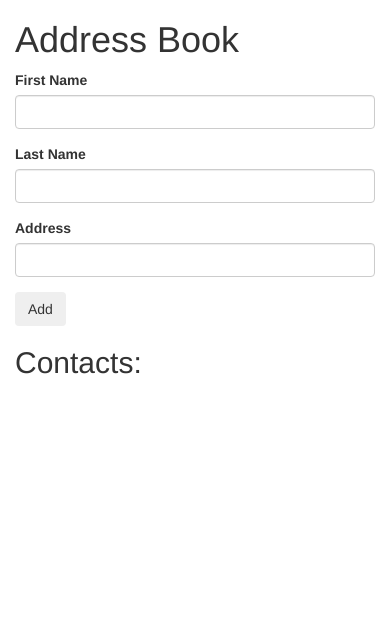
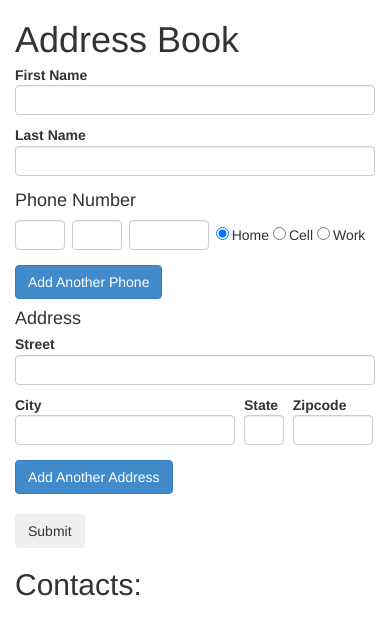
Before and after one commit to Bw00d/address_book, a plain HTML site: page index.html in a window 390 px wide. Drawn offline with Linux system fonts and the light colour scheme.

Commit message:
add another phone

```diff
--- a/css/styles.css
+++ b/css/styles.css
@@ -14,3 +14,56 @@
 .contact:hover {
   text-decoration: underline;
 }
+
+.form-group {
+  line-height: .75em;
+}
+
+.form-control {
+  height: 30px;
+  margin: 0px 0;
+}
+
+label {
+  margin-top: 0 !important;
+}
+
+/*.newphone input {
+  width: 114px;
+}*/
+
+#new-city {
+  width: 220px;
+}
+
+#new-state {
+  width: 40px;
+}
+
+#new-zipcode {
+  width: 80px;
+}
+
+.inline {
+  display: inline-block;
+}
+
+.padright {
+  margin-right: 5px;
+}
+
+.new-areacode {
+  width: 50px;
+}
+
+.new-exchange {
+  width: 50px;
+}
+
+.new-individual {
+  width: 80px;
+  margin-right: 25px;
+}
+#new-phoneNumbers input{
+  margin-right: 3px;
+}
--- a/index.html
+++ b/index.html
@@ -22,12 +22,52 @@
               <label for="new-last-name">Last Name</label>
               <input type="text" class="form-control" id="new-last-name">
             </div>
-            <div class="form-group">
-              <label for="new-address">Address</label>
-              <input type="text" class="form-control" id="new-address">
+
+            <div id="new-phoneNumbers">
+              <h4>Phone Number</h4>
+              <div class="newphone">
+
+                <div class="form-group inline">
+                  <input type="text" class="form-control inline new-areacode" >
+                  <input type="text" class="form-control inline new-exchange">
+                  <input type="text" class="form-control inline new-individual">
+
+                  <input type="radio" name="phoneType" value="home" checked="checked" />Home
+                  <input type="radio" name="phoneType" value="cell" />Cell
+                  <input type="radio" name="phoneType" value="work" />Work
+
+
+                </div>
+              </div>
+            </div>
+            <span class="btn btn-primary" id="add-phone">Add Another Phone</span>
+
+            <div id="new-addresses">
+              <h4>Address</h4>
+              <div class="new-address">
+                <div class="form-group">
+                  <label for="new-street">Street</label>
+                  <input type="text" class="form-control" id="new-street">
+                </div>
+                <div class="form-group inline padright">
+                  <label for="new-city">City</label>
+                  <input type="text" class="form-control" id="new-city">
+                </div>
+                <div class="form-group inline padright">
+                  <label for="new-state">State</label>
+                  <input type="text" class="form-control" id="new-state">
+                </div>
+                <div class="form-group inline">
+                  <label for="new-zipcode">Zipcode</label>
+                  <input type="text" class="form-control" id="new-zipcode">
+                </div>
+              </div>
+              <span class="btn btn-primary" id="add-address">Add Another Address</span>
+
             </div>
 
-            <button type="submit" id="add" class="btn">Add</button>
+
+            <br><button type="submit" id="add" class="btn">Submit</button>
           </form>
 
           <h2>Contacts:</h2>
--- a/js/scripts.js
+++ b/js/scripts.js
@@ -4,8 +4,57 @@ var Contact = {
   }
 };
 
+var Address = {
+  fullAddress: function() {
+  return this.street + ", " + this.city + ", " + this.state + " " + this.zip;
+  }
+};
+
+var PhoneNumber = {
+  phoneFormat: function() {
+    return "(" + this.areacode + ")" + this.exchange + "-" + this.individual;
+  }
+};
+
 $(document).ready(function() {
   var contactToEdit;
+
+   $("#add-address").click(function() {
+     $("#new-addresses").append('<h4>Address</h4>' +
+                                '<div class="new-address">' +
+                                  '<div class="form-group">' +
+                                    '<label for="new-street">Street</label>' +
+                                    '<input type="text" class="form-control" id="new-street">' +
+                                  '</div>' +
+                                  '<div class="form-group inline padright">' +
+                                    '<label for="new-city">City</label>' +
+                                    '<input type="text" class="form-control" id="new-city">' +
+                                  '</div>' +
+                                  '<div class="form-group inline padright">' +
+                                    '<label for="new-state">State</label>' +
+                                    '<input type="text" class="form-control" id="new-state">' +
+                                  '</div>' +
+                                  '<div class="form-group inline">' +
+                                    '<label for="new-zipcode">Zipcode</label>' +
+                                    '<input type="text" class="form-control" id="new-zipcode">' +
+                                  '</div>' +
+                                '</div>');
+  });
+
+  $('#add-phone').click(function() {
+    $('#new-phoneNumbers').append('<h4>Phone Number</h4>' +
+                                  '<div class="newphone">' +
+                                    '<div class="form-group inline">' +
+                                      '<input type="text" class="form-control inline new-areacode">' +
+                                      '<input type="text" class="form-control inline new-exchange">' +
+                                      '<input type="text" class="form-control inline new-individual">' +
+                                      '<input type="radio" name="phoneType" value="home" checked="checked" />Home' +
+                                      '<input type="radio" name="phoneType" value="cell" />Cell' +
+                                      '<input type="radio" name="phoneType" value="work" />Work' +
+                                    '</div>' +
+                                  '</div>');
+  });
+
 
   $("form#new-contact").submit(function(event) {
     event.preventDefault();
@@ -45,6 +94,7 @@ $(document).ready(function() {
       // contactToEdit.html('<li>' + newContact.fullName() + '</li>');
     });
 
+
     this.reset();
   });
 });
```
Also changed, not shown: spec/specs.js (+8 -0 lines).
